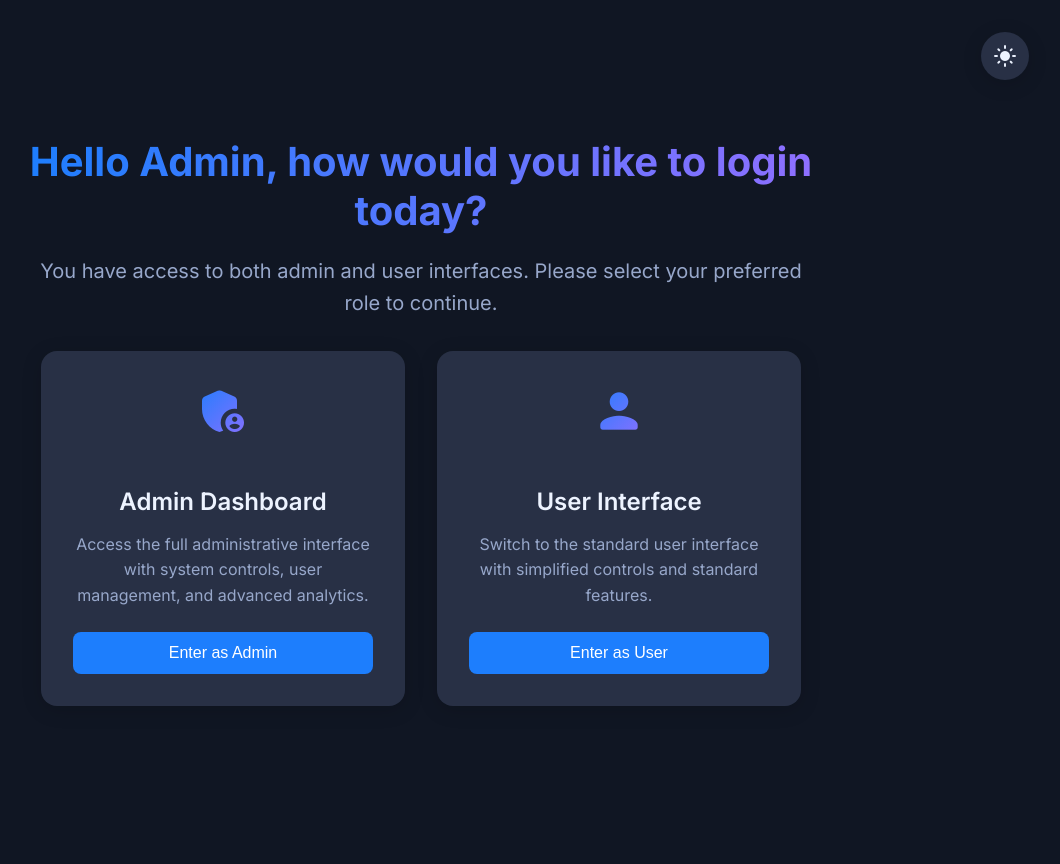
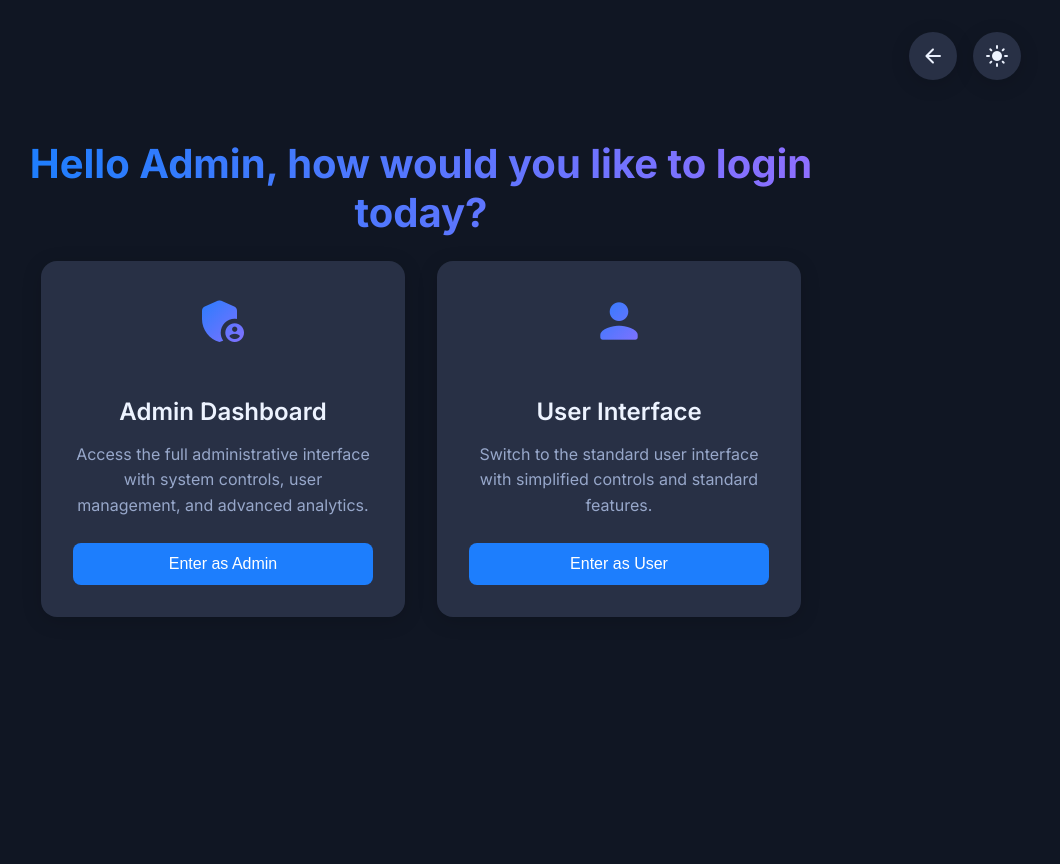
Before and after one commit to Lagozon-Technologies/lzagentic-ai, a FastAPI app: page /customer_landing_page in a window 1280 px wide. Shown: the whole page, without its empty margins (219-1279 px from the left). After the commit the page ends 617 px from the top, so only its background shows below. Run offline with FastAPI, Linux system fonts and the light colour scheme; parts of the project's set-up code (start-up, migrations or seed data) failed here and were passed over; some libraries are stand-ins or nearby versions.

Commit message:
Update customer_landing_page.html

```diff
--- a/templates/customer_landing_page.html
+++ b/templates/customer_landing_page.html
@@ -52,23 +52,22 @@
         .container {
             max-width: 1200px;
             margin: 0 auto;
-            padding: 2rem;
             min-height: 100vh;
             display: flex;
             flex-direction: column;
-            justify-content: center;
-            align-items: center;
+            padding: 1rem 2rem; /* Added reasonable padding */
         }
 
         .welcome-container {
     text-align: center;
-            margin-bottom: 3rem;
+    margin: 0 auto; /* Changed from margin-bottom: 3rem */
     max-width: 800px;
+    padding-top: 1rem; /* Reduced top padding */
 }
 
 .welcome-title {
     font-size: 2.5rem;
-            margin-bottom: 1rem;
+    margin-bottom: 0.5rem; /* Reduced from 1rem */
     background: linear-gradient(to right, #1d7efd, #8f6fff);
     background-clip: text;
     -webkit-background-clip: text;
@@ -78,10 +77,18 @@
 .welcome-subtitle {
     font-size: 1.25rem;
     color: var(--subheading-color);
-            margin-bottom: 2rem;
+    margin-bottom: 1rem; /* Reduced from 2rem */
     line-height: 1.6;
 }
 
+.role-cards {
+    display: flex;
+    justify-content: center;
+    gap: 1.5rem; /* Reduced from 2rem */
+    flex-wrap: wrap;
+    width: 100%;
+    margin-top: 1.5rem; /* Added to control space after subtitle */
+}
         .role-cards {
             display: flex;
             justify-content: center;
@@ -146,10 +153,17 @@
             background: var(--accent-hover);
         }
 
-        .theme-toggle {
-            position: fixed;
-            top: 2rem;
-            right: 2rem;
+        /* Button container styles */
+        .button-container {
+            display: flex;
+            justify-content: flex-end;
+            gap: 1rem;
+            padding: 1rem 0;
+            width: 100%;
+        }
+
+        /* Unified button styles */
+        .back-button, .theme-toggle {
             background: var(--secondary-color);
             border: none;
             width: 48px;
@@ -163,11 +177,12 @@
             transition: background-color 0.3s ease;
         }
 
-        .theme-toggle:hover {
+        .back-button:hover, .theme-toggle:hover {
             background: var(--secondary-hover-color);
         }
 
-        .theme-icon {
+        .back-button .material-icons-round,
+        .theme-toggle .material-icons-round {
             font-size: 1.5rem;
             color: var(--text-color);
         }
@@ -257,6 +272,10 @@
         }
 
         @media (max-width: 768px) {
+            .container {
+                padding: 1rem;
+            }
+
             .welcome-title {
                 font-size: 2rem;
             }
@@ -279,16 +298,20 @@
 </head>
 <body>
     <div class="container">
+        <div class="button-container">
+            <button class="back-button" id="backButton">
+                <span class="material-icons-round">arrow_back</span>
+            </button>
             <button class="theme-toggle" id="themeToggle">
                 <span class="material-icons-round theme-icon">dark_mode</span>
             </button>
+        </div>
 
         <div class="welcome-container">
             <h1 class="welcome-title">Hello Admin, how would you like to login today?</h1>
-            <p class="welcome-subtitle">You have access to both admin and user interfaces. Please select your preferred role to continue.</p>
+            <p class="welcome-subtitle"></p>
 
             <div class="role-cards">
-                <!-- Admin Card with ID for JavaScript targeting -->
                 <div class="role-card" id="adminCard">
                     <span class="material-icons-round role-icon">admin_panel_settings</span>
                     <h3 class="role-title">Admin Dashboard</h3>
@@ -296,7 +319,6 @@
                     <button class="role-button">Enter as Admin</button>
                 </div>
 
-                <!-- User Card with ID for JavaScript targeting -->
                 <div class="role-card" id="userCard">
                     <span class="material-icons-round role-icon">person</span>
                     <h3 class="role-title">User Interface</h3>
@@ -403,6 +425,11 @@
             });
         }
 
+        document.getElementById('backButton').addEventListener('click', () => {
+            window.history.back();
+        });
+
+
         // Setup handlers for both cards
         setupCardClickHandler('adminCard', 'admin');
         setupCardClickHandler('userCard', 'user_client');
```
Lines whose indentation alone changed are shown as unchanged.
